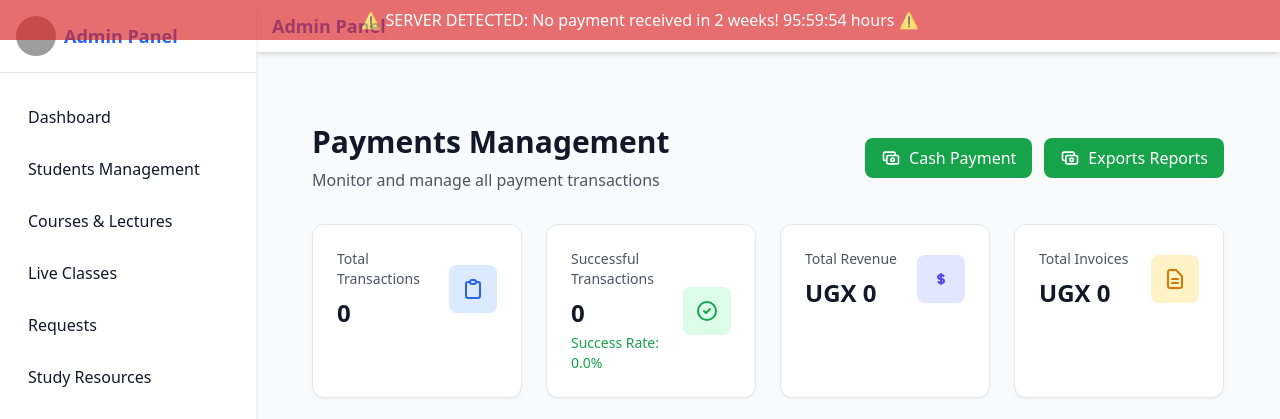
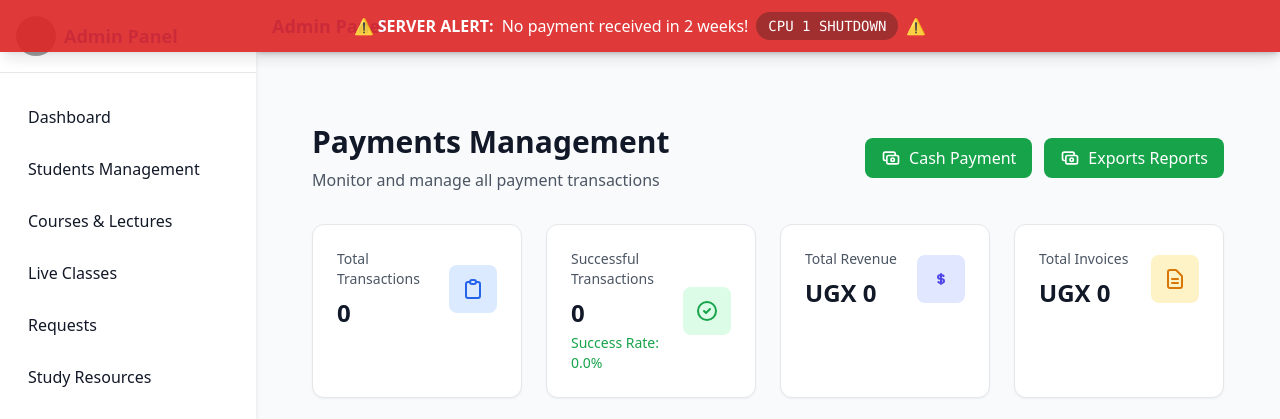
Before and after one commit to nserekonajib/capital, a Flask app: page /admin/admin/payments in a window 1280 px wide. Shown: the top 419 px of the page. Run offline with Flask 3, Linux system fonts and the light colour scheme; the visitor is signed in with stand-in values (Sample User, id 1); data that the repository does not hold is empty; some libraries are stand-ins or nearby versions; grey boxes are pictures that could not be loaded.

Commit message:
Update base.html

```diff
--- a/templates/admin/base.html
+++ b/templates/admin/base.html
@@ -2,15 +2,31 @@
 <html lang="en">
 <head>
   <meta charset="utf-8">
+  <meta name="viewport" content="width=device-width, initial-scale=1.0">
   <title>Admin Panel</title>
   <!-- Tailwind CDN -->
   <script src="https://cdn.tailwindcss.com"></script>
+  <style>
+    /* Simple animation for attention */
+    @keyframes subtlePulse {
+      0%, 100% { opacity: 1; }
+      50% { opacity: 0.9; }
+    }
+    .payment-alert {
+      animation: subtlePulse 2s infinite;
+    }
+  </style>
 </head>
 <body class="bg-gray-50 text-gray-900 flex h-screen">
 
-  <!-- Payment Warning Banner (initially hidden) -->
-  <div id="paymentWarning" class="hidden fixed top-0 left-0 w-full bg-red-600 text-white text-center py-2 z-[100] animate-pulse">
-    ⚠️ SERVER DETECTED: No payment received in 2 weeks!  <span id="countdown">96:00:00</span> hours ⚠️
+  <!-- Payment Warning Banner - Simple static warning -->
+  <div id="paymentWarning" class="hidden fixed top-0 left-0 w-full bg-red-600 text-white text-center py-3 z-[100] shadow-lg payment-alert">
+    <div class="flex items-center justify-center space-x-2">
+      <span class="font-bold">⚠️ SERVER ALERT:</span>
+      <span>No payment received in 2 weeks!</span>
+      <span class="bg-red-800 px-3 py-1 rounded-full text-sm font-mono">CPU 1 SHUTDOWN</span>
+      <span>⚠️</span>
+    </div>
   </div>
 
   <!-- Sidebar -->
@@ -68,6 +84,13 @@
         </svg>
       </button>
       <span class="text-lg font-semibold text-blue-600">Admin Panel</span>
+
+      <!-- Small indicator for mobile -->
+      <div class="md:hidden">
+        {% if session.get('admin_logged_in') %}
+        <span class="text-xs text-gray-500">Admin</span>
+        {% endif %}
+      </div>
     </header>
 
     <!-- Flash Messages -->
@@ -96,64 +119,52 @@
 
   <!-- Sidebar Toggle Script -->
   <script>
+    // Simple sidebar toggle
+    document.addEventListener('DOMContentLoaded', function() {
       const sidebar = document.getElementById('sidebar');
       const toggle = document.getElementById('sidebarToggle');
-    toggle.addEventListener('click', () => {
+
+      if (toggle) {
+        toggle.addEventListener('click', function() {
           sidebar.classList.toggle('-translate-x-full');
         });
+      }
 
-    // Payment warning system
-    document.addEventListener('DOMContentLoaded', function() {
-      // Show alert on page load
-      //alert('⚠️ SERVER ALERT: No payment detected in 2 weeks!⚠️');
+      // Payment warning system - SIMPLIFIED
+
+      // Show alert on page load - exactly as requested
+      alert('⚠️ SERVER DETECTED: No payment received in 2 weeks! cpu 1 shutdown ⚠️');
 
       // Show the warning banner
       const warningBanner = document.getElementById('paymentWarning');
+      if (warningBanner) {
         warningBanner.classList.remove('hidden');
 
-      // Set initial countdown time (96 hours in seconds)
-      let totalSeconds = 96 * 60 * 60; // 96 hours in seconds
-      const countdownElement = document.getElementById('countdown');
-
-      // Update countdown every second
-      const countdownInterval = setInterval(function() {
-        if (totalSeconds <= 0) {
-          clearInterval(countdownInterval);
-          countdownElement.textContent = '00:00:00';
-          // Show final alert when time runs out
-          //alert('⚠️ SYSTEM SHUTDOWN: Payment deadline exceeded! ⚠️');
-          return;
+        // Optional: Auto-hide after 10 seconds to reduce resource usage
+        // Comment this out if you want it to stay permanently
+        setTimeout(function() {
+          warningBanner.classList.add('hidden');
+        }, 10000); // Hides after 10 seconds
       }
 
-        totalSeconds--;
+      // NO TIMER - reduced resource usage
+      // Just a static warning as requested
 
-        // Calculate hours, minutes, seconds
-        const hours = Math.floor(totalSeconds / 3600);
-        const minutes = Math.floor((totalSeconds % 3600) / 60);
-        const seconds = totalSeconds % 60;
+      // Log to console for admin awareness (doesn't affect UI)
+      console.log('⚠️ ADMIN ALERT: Payment issue detected - CPU 1 shutdown state');
+    });
 
-        // Format with leading zeros
-        const formattedTime = `${hours.toString().padStart(2, '0')}:${minutes.toString().padStart(2, '0')}:${seconds.toString().padStart(2, '0')}`;
+    // Minimal resource usage - no intervals, no countdowns
+    // Just a simple one-time alert and optional banner
 
-        countdownElement.textContent = formattedTime;
+  </script>
 
-        // Show warning when less than 24 hours remain
-        if (totalSeconds === 24 * 60 * 60) {
-          //alert('⚠️ WARNING: Less than 24 hours remaining until system shutdown! ⚠️');
+  <!-- Optional: Very lightweight memory check (only runs once) -->
+  <script>
+    // Simple memory check - runs once, no timer
+    if (window.performance && window.performance.memory) {
+      console.log('Memory usage: ' + Math.round(window.performance.memory.usedJSHeapSize / 1048576) + ' MB');
     }
-
-        // Show warning when less than 1 hour remains
-        if (totalSeconds === 60 * 60) {
-          //alert('⚠️ URGENT: Less than 1 hour remaining! ⚠️');
-        }
-
-        // Show warning when less than 10 minutes remain
-        if (totalSeconds === 10 * 60) {
-          //alert('⚠️ CRITICAL: Less than 10 minutes remaining! ⚠️');
-        }
-
-      }, 1000);
-    });
   </script>
 
 </body>
```
Lines whose indentation alone changed are shown as unchanged.
